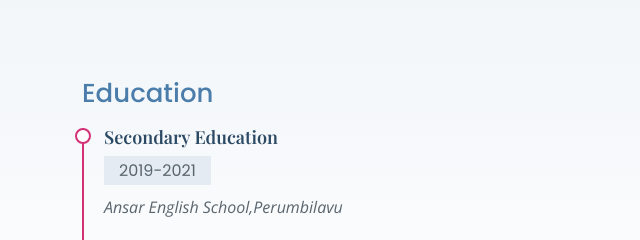
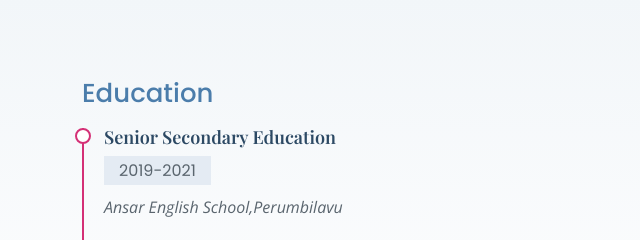
Before and after one commit to Fathima-Diya/fathimadiya, a plain HTML site: page index.html in a window 1280 px wide. Shown: the part 1100-1340 px from the top of the page, 0-640 px from the left. Drawn offline with nearby package versions, Linux system fonts and the light colour scheme; a web font is replaced by a local one.

Commit message:
Update index.html

```diff
--- a/index.html
+++ b/index.html
@@ -108,7 +108,7 @@
 
             <h3 class="resume-title">Education</h3>
             <div class="resume-item">
-              <h4>Secondary Education</h4>
+              <h4>Senior Secondary Education</h4>
               <h5>2019-2021</h5>
               <p><em>Ansar English School,Perumbilavu</em></p>
             </div>
```
